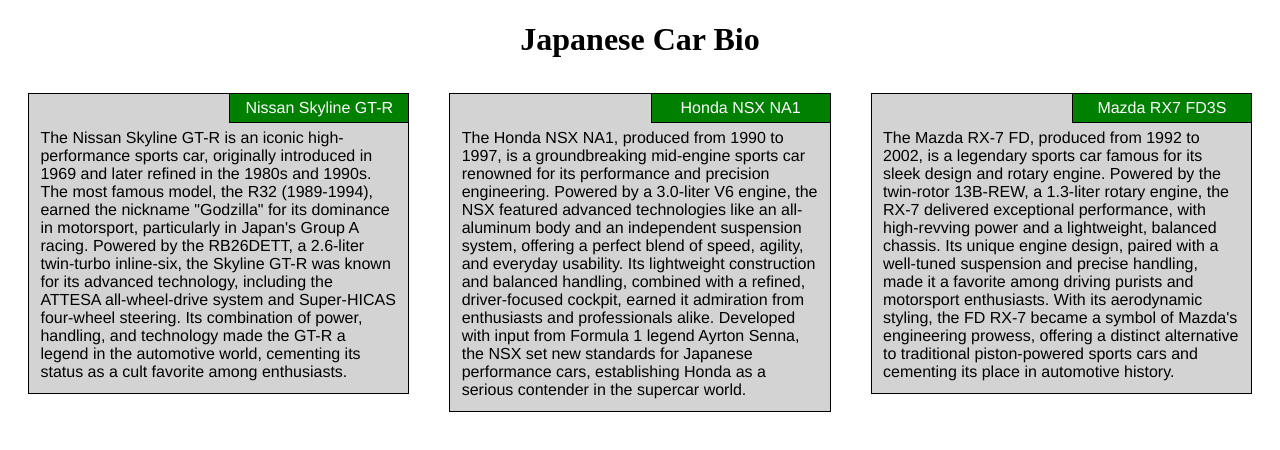
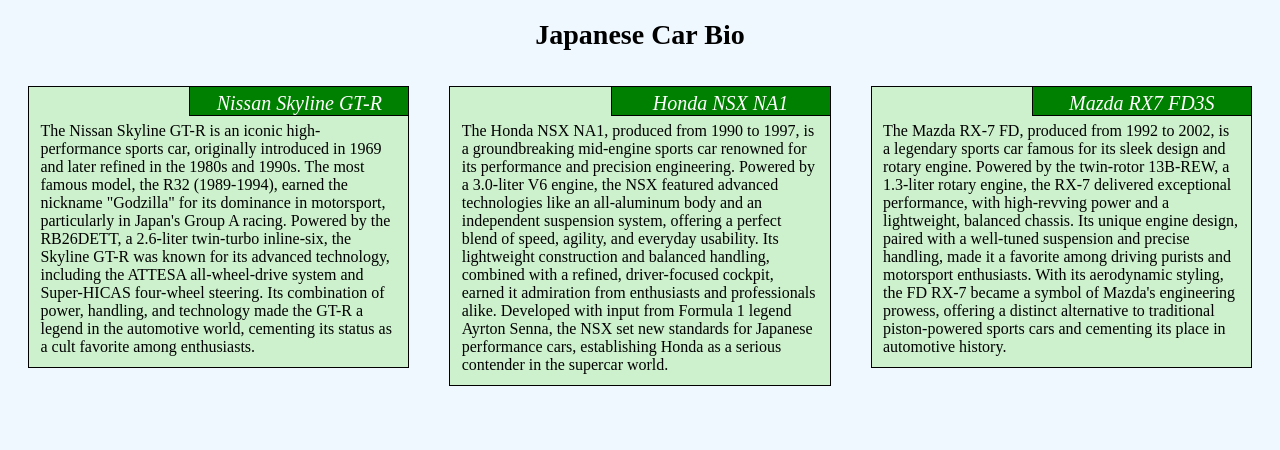
Before and after one commit to PYee1999/module2-solution, a plain HTML site: page index.html in a window 1280 px wide. Drawn offline with Linux system fonts and the light colour scheme.

Commit message:
Add font styling

```diff
--- a/css/style.css
+++ b/css/style.css
@@ -1,11 +1,15 @@
 /********** Base styles **********/
 * {
     box-sizing: border-box;
+    background-color: aliceblue;
 }
+
 h1 {
     margin-bottom: 15px;
     position: relative;
     text-align: center;
+    font-size: 175%;
+    font-family: 'Times New Roman', Times, serif
 }
 
 #box {
@@ -15,9 +19,7 @@
 
 p {
     border: 1px solid black;
-    background-color: lightskyblue;
     width: 90%;
-    /* height: 150px; */
     margin-right: auto;
     margin-left: auto;
     font-family: Helvetica;
@@ -30,21 +32,26 @@
   background-color: green;
   color: white;
   float: right;
-  width: 180px;
+  width: 220px;
   height: 30px;
   text-align: center;
   padding-top: 5px;
+  font-size: 125%;
+  font-family: 'Times New Roman', Times, serif;
+  font-style: italic;
 }
 
 #p2 {
   /* Main body for Post */
-  background-color: lightgrey;
+  background-color: rgb(205, 241, 205);
   width: 100%;
   height: 100%;
   padding-top: 35px;
   padding-left: 3%;
   padding-right: 3%;
   padding-bottom: 3%;
+  font-size: 100%;
+  font-family: 'Times New Roman', Times, serif;
 }
 
 .row {
```
